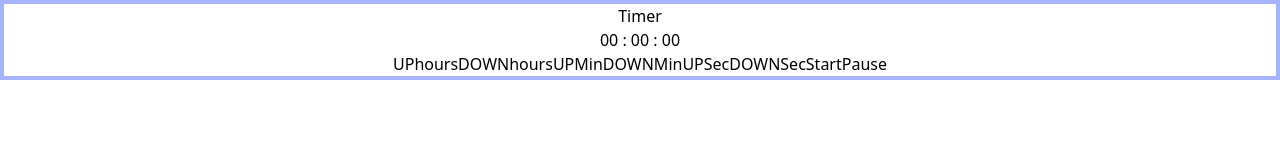
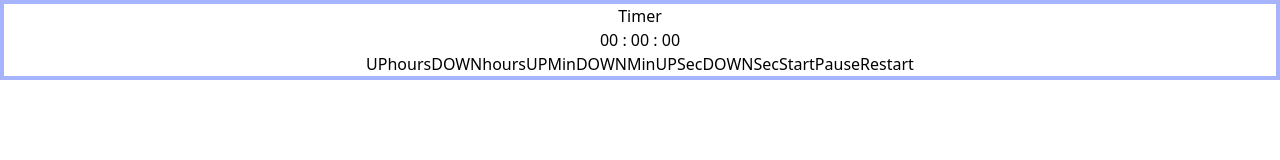
Before and after one commit to AgneseSpinella/Timer-app, a React (Create React App) app: page /timer in a window 1280 px wide. Shown: the top 160 px of the page. Built offline with nearby package versions, Linux system fonts and the light colour scheme.

Commit message:
feat: add timer restart button

```diff
--- a/package.json
+++ b/package.json
@@ -8,6 +8,7 @@
     "@testing-library/user-event": "^13.5.0",
     "@uiw/react-clock": "^1.2.4",
     "react": "^17.0.2",
+    "react-clock": "^3.1.0",
     "react-dom": "^17.0.2",
     "react-router-dom": "^6.2.2",
     "react-scripts": "5.0.0",
--- a/src/pages/Timer/index.jsx
+++ b/src/pages/Timer/index.jsx
@@ -63,6 +63,7 @@ const Timer = ( ) => {
             <button onClick={() => handleChange("subSec")}>DOWNSec</button>
             <button onClick={() => setStart(true)}>Start</button>
             <button onClick={() => setStart(false)}>Pause</button>
+            <button onClick={() => {setTime(0);setStart(false)}}>Restart</button>
         </div>
     )
 }
```
Also changed, not shown: 1 other file (tests, documents, lock files or other folders).
